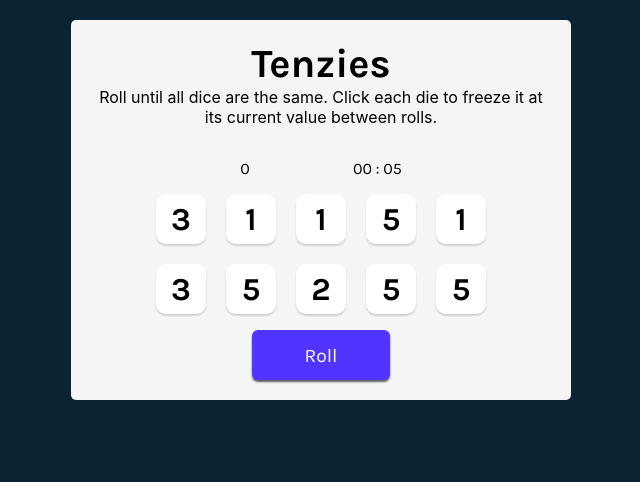
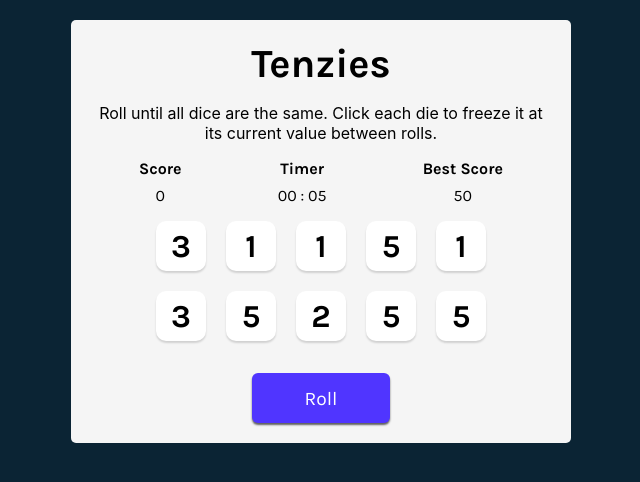
Before and after one commit to KashifKhn/Tenzies_Game_React, a React (Vite) app: page / in a window 1280 px wide. Shown: the top 482 px of the page, without its empty margins (319-959 px from the left). Built offline with nearby package versions, Linux system fonts and the light colour scheme.

Commit message:
fixing design

```diff
--- a/src/App.jsx
+++ b/src/App.jsx
@@ -99,10 +99,19 @@ function App() {
           {tenzies ? winingText : instructionsText}
         </p>
         <div className="count-container">
-          <p className="current-count">{rollCount}</p>
-          <p>{String(minute).padStart(2, '0')} : {String(second).padStart(2, '0')}</p>
+          <div className="current-score-container">
+            <p className="bold-text">Score</p>
+            <p className="current-count">{rollCount}</p>
+          </div>
+          <div className="timer-container">
+            <p className="bold-text">Timer</p>
+            <p>{String(minute).padStart(2, '0')} : {String(second).padStart(2, '0')}</p>
+          </div>
+          <div className="best-score-container">
+            <p className="bold-text">Best Score</p>
+            <p className="current-count">50</p>
+          </div>
         </div>
-
         <div className="dice-container">
           {allDiceElements}
         </div>
--- a/src/index.css
+++ b/src/index.css
@@ -4,6 +4,7 @@
 *::after,
 *::before {
   box-sizing: border-box;
+  margin-block: 0;
 }
 
 body {
@@ -19,6 +20,7 @@ main {
   background-color: #F5F5F5;
   height: 100%;
   width: 500px;
+  gap: 1rem;
   max-width: 800px;
   border-radius: 5px;
   padding: 20px;
@@ -26,6 +28,10 @@ main {
   flex-direction: column;
   justify-content: space-around;
   align-items: center;
+}
+
+.bold-text {
+  font-weight: bold;
 }
 
 .title {
@@ -90,11 +96,16 @@ main {
 }
 
 .count-container {
+  width: 100%;
   display: flex;
-  justify-content: space-evenly;
-  width: 80%;
+  justify-content: space-around;
+  text-align: center;
 }
-
+.count-container div {
+  display: flex;
+  flex-direction: column;
+  gap: .5rem;
+}
 @media (max-width: 45em) {
   main {
     width: 100%;
```
